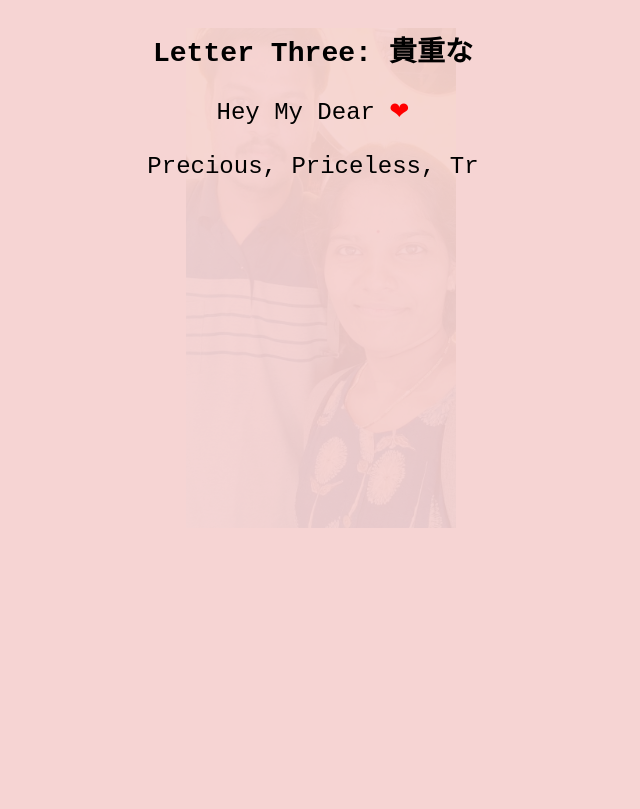
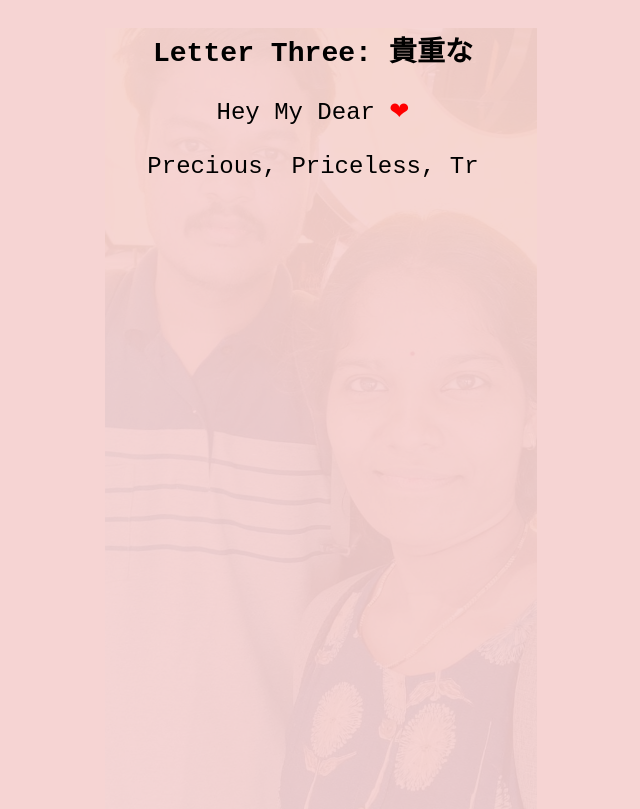
Before and after one commit to sanjaysaravanan/Letter-Day-3, a plain HTML site: page index.html in a window 1280 px wide. Shown: the whole page, without its empty margins (327-967 px from the left). Drawn offline with Linux system fonts and the light colour scheme.

Commit message:
added changes

```diff
--- a/index.css
+++ b/index.css
@@ -20,7 +20,7 @@
 }
 
 .mine-image > img {
-  height: 500px;
+  height: 100vh;
   width: 100vw;
   object-fit: contain;
 }
```
